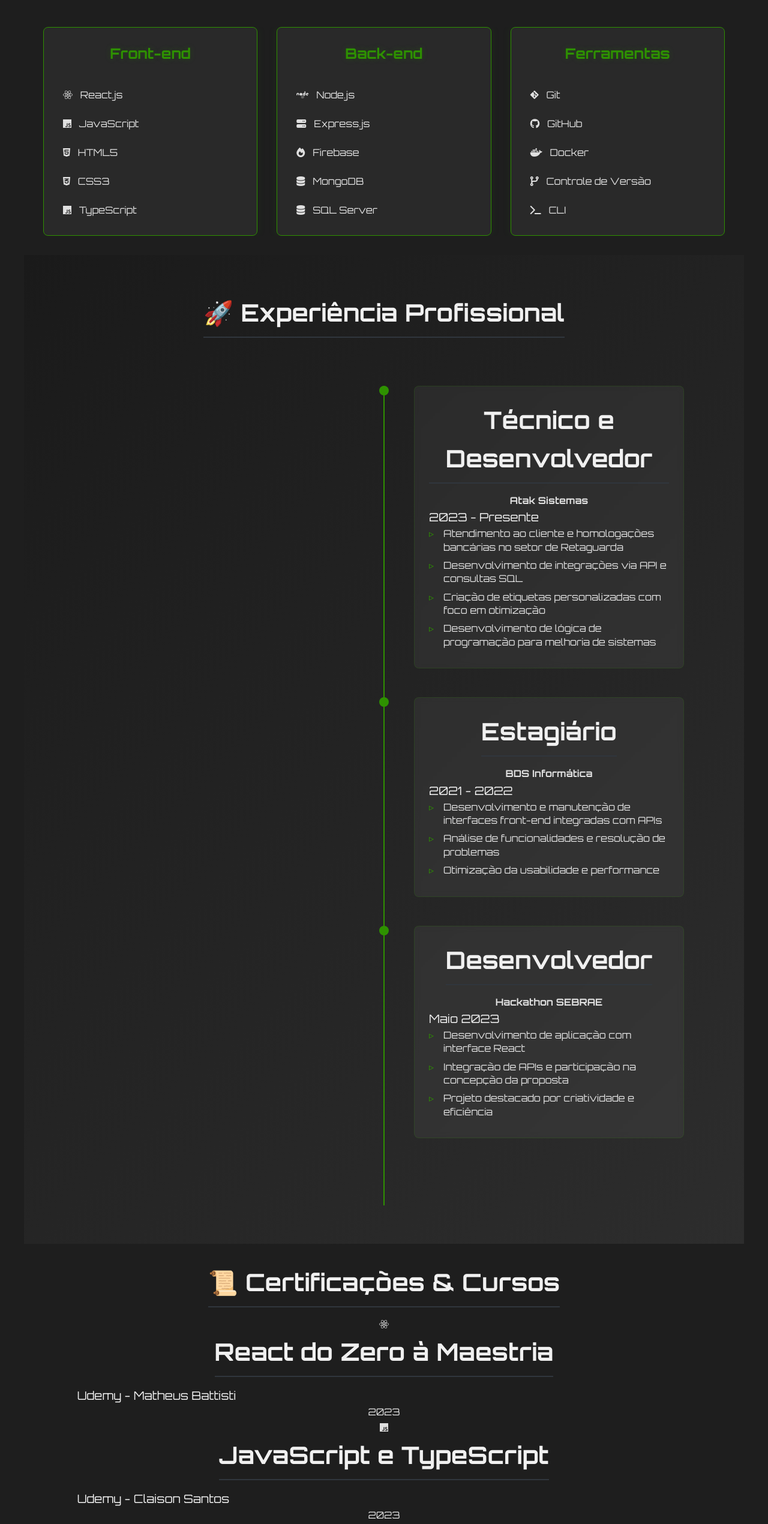
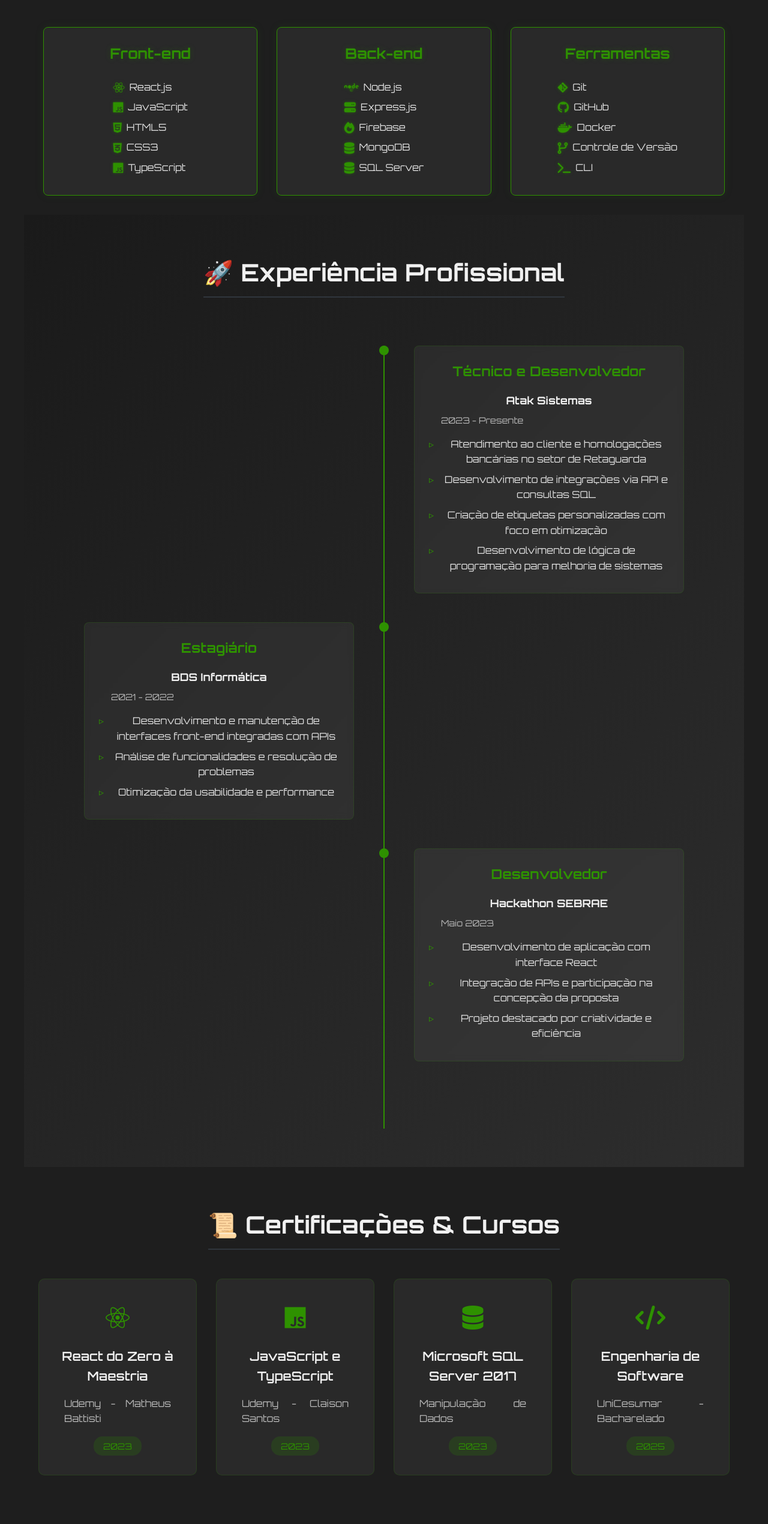
Before and after one commit to GabrielMalava/GabrielMalavazi, a plain HTML site: page index.html in a window 1280 px wide. Shown: the part 1165-3705 px from the top of the page at 60% size. Drawn offline with nearby package versions, Linux system fonts and the light colour scheme.

Commit message:
atualização

```diff
--- a/styles.css
+++ b/styles.css
@@ -358,7 +358,7 @@ footer {
   padding: 2rem;
   background: rgba(43, 43, 43, 0.9);
   backdrop-filter: blur(10px);
-  border: 1px solid #2e9100;
+  border: 1px solid #58a6ff;
   transition: transform 0.3s ease;
 }
 
@@ -439,8 +439,6 @@ footer {
   grid-template-columns: repeat(auto-fit, minmax(250px, 1fr));
   gap: 2rem;
   margin-top: 2rem;
-  max-width: 100%;
-  overflow: hidden;
 }
 
 .skill-category {
@@ -456,10 +454,31 @@ footer {
   display: flex;
   flex-direction: column;
   align-items: center;
-  justify-content: flex-start;
-  min-height: 300px;
+  justify-content: center;
+}
+
+.skill-category::before {
+  content: "";
+  position: absolute;
+  top: 0;
+  left: 0;
+  width: 100%;
   height: 100%;
-  max-width: 100%;
+  background: linear-gradient(
+    45deg,
+    transparent 0%,
+    rgba(46, 145, 0, 0.1) 100%
+  );
+  opacity: 0;
+  transition: opacity 0.3s ease;
+}
+
+.skill-category:hover::before {
+  opacity: 1;
+}
+
+.skill-category:hover {
+  transform: translateY(-5px);
 }
 
 .skill-category h3 {
@@ -468,36 +487,20 @@ footer {
   border-bottom: none;
   text-shadow: 0 0 10px rgba(46, 145, 0, 0.3);
   font-family: "Orbitron", sans-serif;
-  margin-bottom: 1.5rem;
-  padding-bottom: 0.5rem;
-  width: 100%;
-  text-align: center;
-}
-
-.skill-category ul {
-  width: 100%;
-  display: flex;
-  flex-direction: column;
-  gap: 0.8rem;
-  padding: 0;
-  margin: 0;
-  list-style: none;
 }
 
 .skill-category li {
   display: flex;
   align-items: center;
-  gap: 0.8rem;
+  gap: 0.5rem;
   color: #e0e0e0;
   font-family: "Orbitron", sans-serif;
-  padding: 0.5rem;
-  margin: 0;
-  word-wrap: break-word;
-  overflow-wrap: break-word;
-  white-space: normal;
-  text-align: left;
-  line-height: 1.2;
-  width: 100%;
+}
+
+.skill-category i {
+  color: #2e9100;
+  font-size: 1.2rem;
+  text-shadow: 0 0 5px rgba(46, 145, 0, 0.5);
 }
 
 .stats {
@@ -859,8 +862,6 @@ header::before {
 .experience {
   padding: 4rem 1.5rem;
   background: linear-gradient(135deg, #1a1a1a 0%, #2d2d2d 100%);
-  overflow: hidden;
-  width: 100%;
 }
 
 .timeline {
@@ -868,7 +869,6 @@ header::before {
   max-width: 1000px;
   margin: 2rem auto;
   padding: 2rem 0;
-  overflow: visible;
 }
 
 .timeline::before {
@@ -879,16 +879,12 @@ header::before {
   background: #2e9100;
   left: 50%;
   transform: translateX(-50%);
-  z-index: 1;
 }
 
 .timeline-item {
   width: 100%;
   margin-bottom: 3rem;
   position: relative;
-  display: flex;
-  justify-content: center;
-  align-items: flex-start;
 }
 
 .timeline-dot {
@@ -899,8 +895,12 @@ header::before {
   position: absolute;
   left: 50%;
   transform: translateX(-50%);
-  z-index: 2;
   transition: all 0.3s ease;
+}
+
+.timeline-item:hover .timeline-dot {
+  background: #fff;
+  box-shadow: 0 0 10px #2e9100;
 }
 
 .timeline-content {
@@ -913,23 +913,40 @@ header::before {
   backdrop-filter: blur(5px);
   border: 1px solid rgba(46, 145, 0, 0.2);
   transition: transform 0.3s ease;
-  word-wrap: break-word;
-  overflow-wrap: break-word;
 }
 
-.timeline-content h3,
-.timeline-content h4,
-.timeline-content p {
-  max-width: 100%;
-  word-break: break-word;
-  overflow-wrap: break-word;
-  white-space: normal;
+.timeline-item:nth-child(even) .timeline-content {
+  margin-left: 0;
+  margin-right: 55%;
+}
+
+.timeline-content:hover {
+  transform: translateY(-5px);
+  border-color: #2e9100;
+}
+
+.timeline-content h3 {
+  color: #2e9100;
+  font-size: 1.4rem;
+  margin-bottom: 0.5rem;
+  border-bottom: none;
+}
+
+.timeline-content h4 {
+  color: #f0f0f0;
+  font-size: 1.1rem;
+  margin-bottom: 0.5rem;
+}
+
+.timeline-date {
+  color: #b8b8b8;
+  font-size: 0.9rem;
+  margin-bottom: 1rem;
 }
 
 .timeline-details {
   list-style: none;
   padding: 0;
-  width: 100%;
 }
 
 .timeline-details li {
@@ -937,12 +954,6 @@ header::before {
   margin-bottom: 0.5rem;
   padding-left: 1.5rem;
   position: relative;
-  line-height: 1.4;
-  word-wrap: break-word;
-  overflow-wrap: break-word;
-  width: 100%;
-  text-align: left;
-  white-space: normal;
 }
 
 .timeline-details li::before {
@@ -950,10 +961,121 @@ header::before {
   position: absolute;
   left: 0;
   color: #2e9100;
-  top: 0;
 }
 
-/* Ajuste responsivo para telas menores */
+/* Certificações */
+.certifications {
+  padding: 4rem 1.5rem;
+}
+
+.cert-grid {
+  display: grid;
+  grid-template-columns: repeat(auto-fit, minmax(250px, 1fr));
+  gap: 2rem;
+  max-width: 1200px;
+  margin: 2rem auto;
+}
+
+.cert-card {
+  background: rgba(255, 255, 255, 0.05);
+  border-radius: 10px;
+  padding: 2rem;
+  text-align: center;
+  transition: all 0.3s ease;
+  border: 1px solid rgba(46, 145, 0, 0.2);
+  position: relative;
+  overflow: hidden;
+}
+
+.cert-card::before {
+  content: "";
+  position: absolute;
+  top: 0;
+  left: 0;
+  width: 100%;
+  height: 100%;
+  background: linear-gradient(
+    45deg,
+    transparent 0%,
+    rgba(46, 145, 0, 0.1) 100%
+  );
+  opacity: 0;
+  transition: opacity 0.3s ease;
+}
+
+.cert-card:hover {
+  transform: translateY(-5px);
+  border-color: #2e9100;
+}
+
+.cert-card:hover::before {
+  opacity: 1;
+}
+
+.cert-icon {
+  font-size: 2.5rem;
+  color: #2e9100;
+  margin-bottom: 1rem;
+}
+
+.cert-card h3 {
+  color: #f0f0f0;
+  font-size: 1.3rem;
+  margin-bottom: 0.5rem;
+  border-bottom: none;
+  font-family: "Orbitron", sans-serif;
+  font-weight: 600;
+}
+
+.cert-card p {
+  color: #b8b8b8;
+  font-size: 1rem;
+  margin-bottom: 1rem;
+}
+
+.cert-date {
+  display: inline-block;
+  background: rgba(46, 145, 0, 0.2);
+  padding: 0.3rem 1rem;
+  border-radius: 15px;
+  color: #2e9100;
+  font-size: 0.9rem;
+}
+
+.project-carousel {
+  position: relative;
+  width: 100%;
+  height: 100%;
+  display: flex;
+  justify-content: center;
+  align-items: center;
+}
+
+.carousel-container {
+  position: relative;
+  overflow: hidden;
+  border-radius: 8px;
+  width: 100%;
+  aspect-ratio: 16/9;
+  box-shadow: 0 0 20px rgba(46, 145, 0, 0.2);
+  border: 1px solid rgba(46, 145, 0, 0.3);
+}
+
+.carousel-slide {
+  position: absolute;
+  width: 100%;
+  height: 100%;
+  opacity: 0;
+  transition: opacity 0.5s ease-in-out;
+  display: flex;
+  justify-content: center;
+  align-items: center;
+}
+
+.carousel-slide.active {
+  opacity: 1;
+}
+
 @media screen and (max-width: 768px) {
   .timeline::before {
     left: 30px;
@@ -972,4 +1094,80 @@ header::before {
     margin-left: 60px;
     margin-right: 0;
   }
+
+  .project-card.featured {
+    grid-template-columns: 1fr;
+  }
+
+  .skills-grid {
+    grid-template-columns: 1fr;
+  }
+
+  .skill-category {
+    min-height: auto;
+    padding: 2rem;
+  }
+
+  header .profile-img {
+    width: 150px;
+    height: 150px;
+  }
+
+  h1,
+  h2,
+  h3 {
+    font-size: 2rem;
+  }
+
+  .typewriter,
+  .typewriter-name,
+  .typewriter-text {
+    font-size: 1.2rem;
+  }
 }
+
+@media screen and (max-width: 480px) {
+  .project-links {
+    flex-direction: column;
+    gap: 1rem;
+  }
+
+  .cert-grid {
+    grid-template-columns: 1fr;
+  }
+
+  .stats-grid {
+    grid-template-columns: 1fr;
+  }
+
+  .achievement-item {
+    padding: 1rem;
+  }
+
+  .footer-grid {
+    grid-template-columns: 1fr;
+  }
+
+  header {
+    padding: 1rem;
+  }
+
+  section {
+    padding: 1.5rem 1rem;
+  }
+
+  .tech-badges {
+    flex-direction: column;
+    align-items: center;
+  }
+}
+
+@media screen and (min-width: 769px) and (max-width: 1024px) {
+  .skills-grid {
+    grid-template-columns: repeat(2, 1fr);
+  }
+
+  .cert-grid {
+    grid-template-columns: repeat(2, 1fr);
+  }
+}
```
